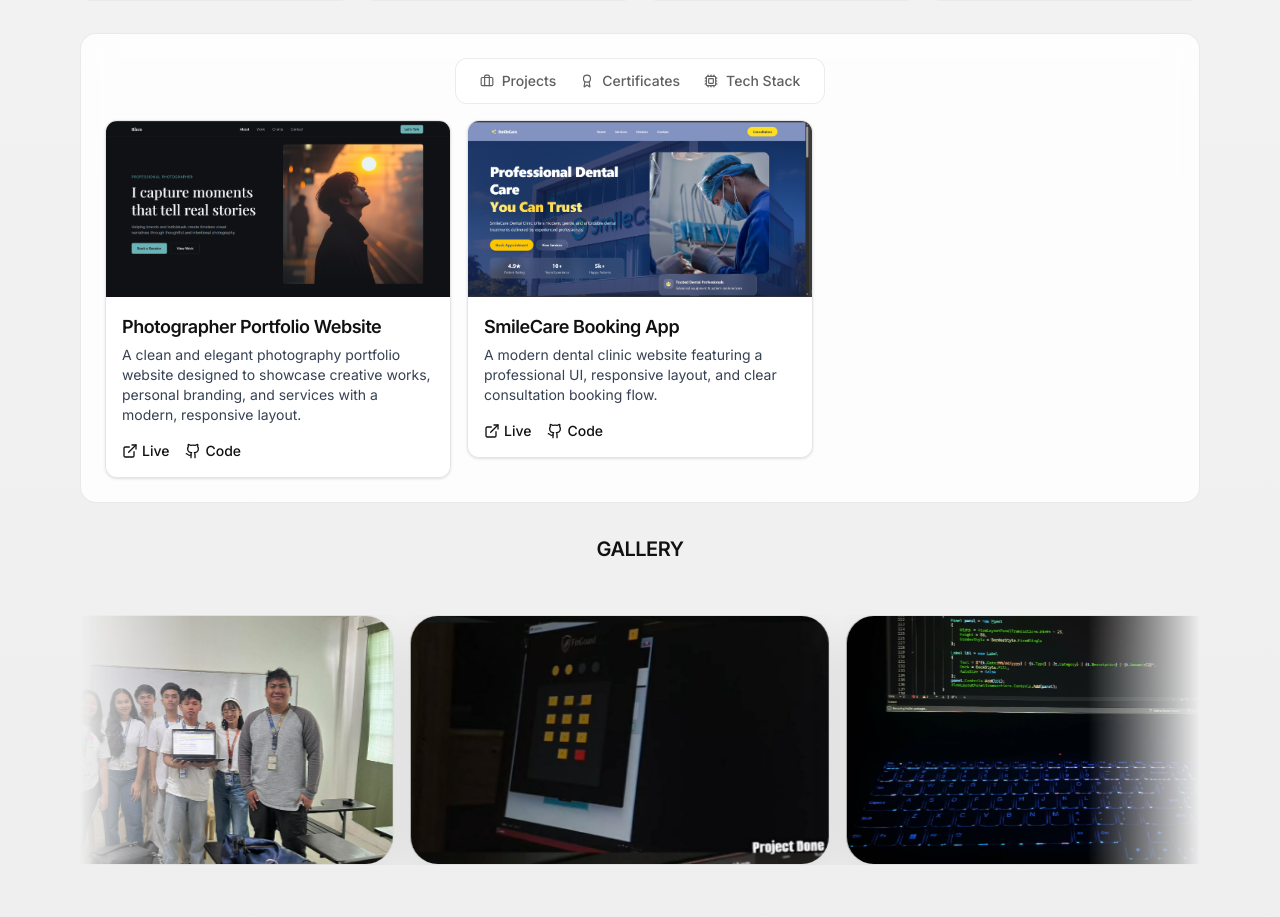
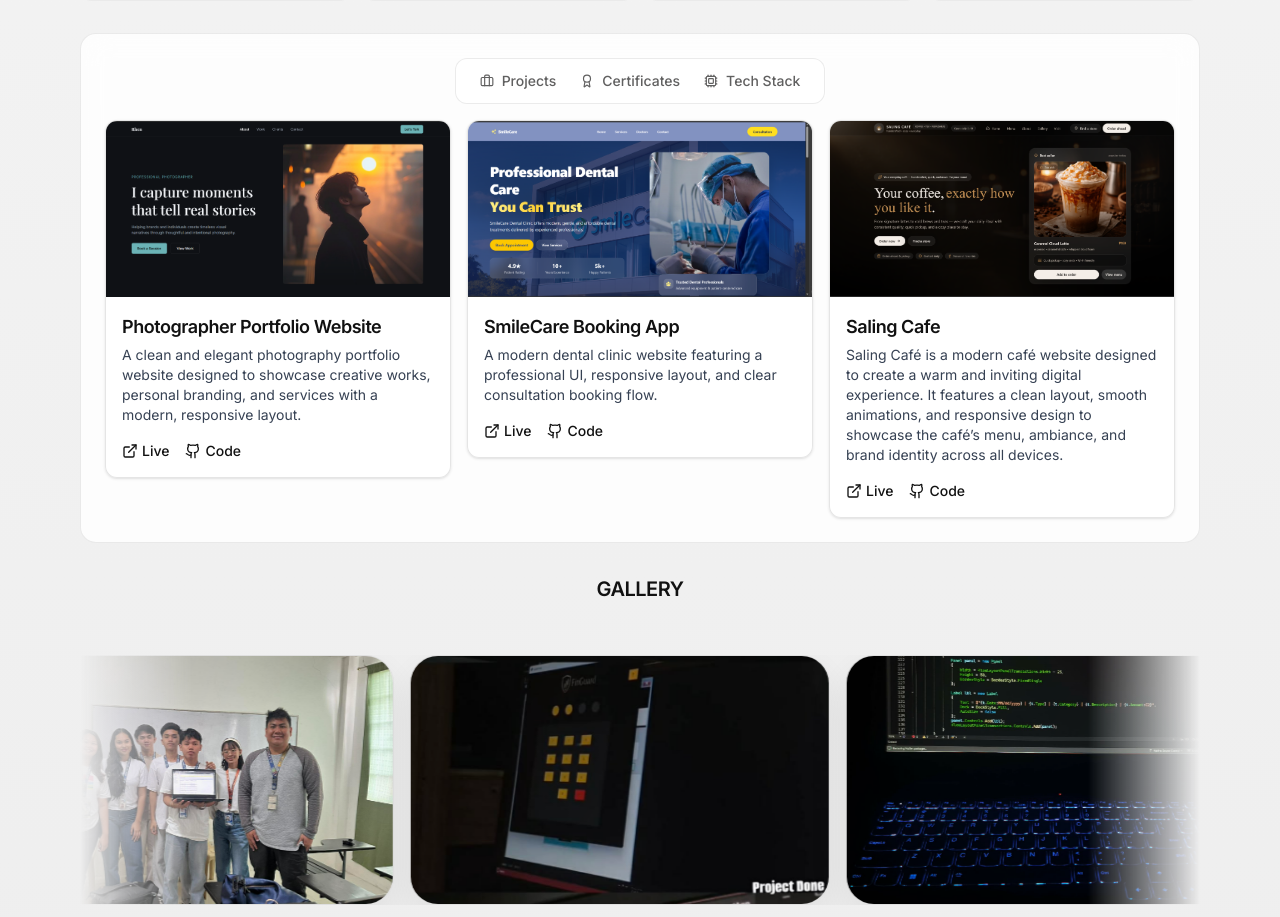
Before and after one commit to rrlWakai/myportfolio, a React (Vite) app in the folder client/: page / in a window 1280 px wide. Shown: the part 1385-2302 px from the top of the page. Built offline with nearby package versions, Linux system fonts and the light colour scheme.

Commit message:
add new project

```diff
--- a/client/src/data/projects.ts
+++ b/client/src/data/projects.ts
@@ -56,6 +56,23 @@ export const projects: Project[] = [
     thumbnail: "/projects/smilecare.png",
     liveUrl: "https://smilecarebookingapp.vercel.app/",
     githubUrl: "https://github.com/rrlWakai/dental-appointment-app",
+    techStack: [
+      "React",
+      "TypeScript",
+      "Tailwind CSS",
+      "Framer Motion",
+      "Vite",
+      "Vercel",
+    ],
+  },
+    {
+    id: 3,
+    title: "Saling Cafe",
+    description:
+      "Saling Café is a modern café website designed to create a warm and inviting digital experience. It features a clean layout, smooth animations, and responsive design to showcase the café’s menu, ambiance, and brand identity across all devices.",
+    thumbnail: "/projects/SalingCafe.png",
+    liveUrl: "https://sailingcafe.vercel.app/",
+    githubUrl: "https://github.com/rrlWakai/CoffeWebsite.git",
     techStack: [
       "React",
       "TypeScript",
```
Also changed, not shown: client/public/projects/SalingCafe.png (added).
